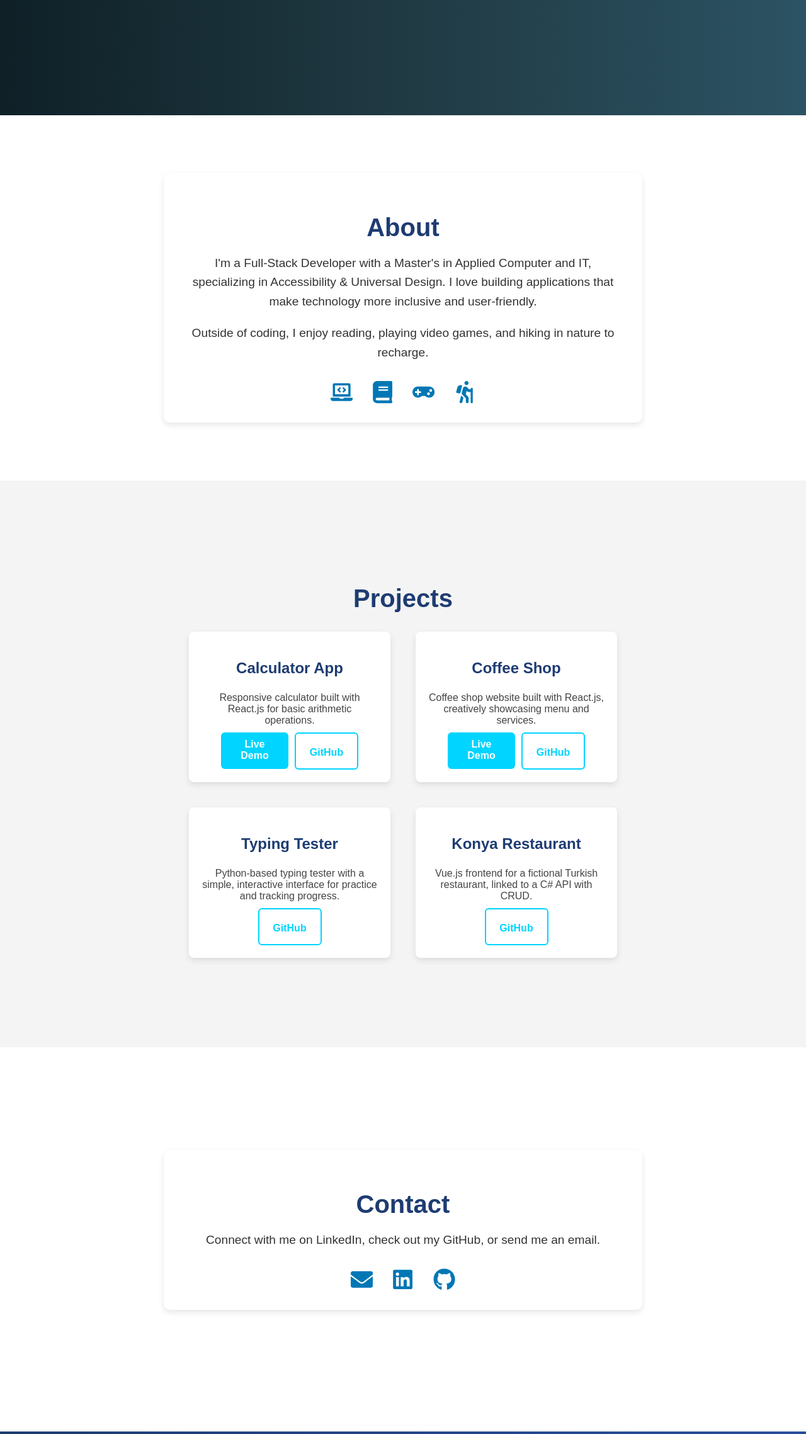
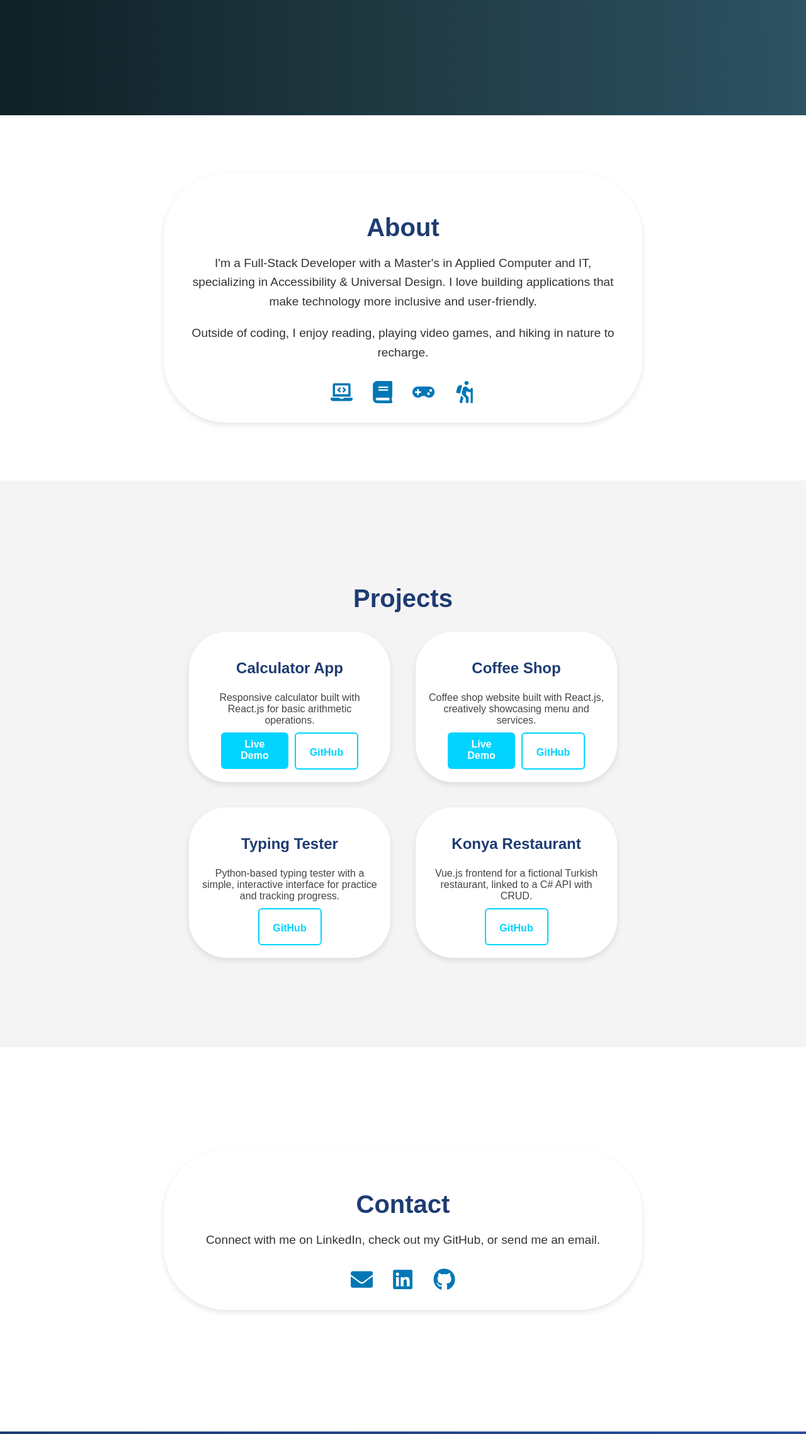
Before and after one commit to hamzas4011/personal-website, a React (Vite) app: page / in a window 1280 px wide. Shown: the part 657-2934 px from the top of the page at 63% size. Built offline with nearby package versions, Linux system fonts and the light colour scheme.

Commit message:
update border-radius

```diff
--- a/src/styles/About.css
+++ b/src/styles/About.css
@@ -10,7 +10,7 @@
 .about-box {
   background: white;
   padding: 30px;
-  border-radius: 10px;
+  border-radius: 100px;
   box-shadow: 0px 4px 10px rgba(0, 0, 0, 0.1);
   text-align: center;
   max-width: 700px;
--- a/src/styles/Contact.css
+++ b/src/styles/Contact.css
@@ -10,7 +10,7 @@
 .contact-box {
   background: white;
   padding: 30px;
-  border-radius: 10px;
+  border-radius: 100px;
   box-shadow: 0px 4px 10px rgba(0, 0, 0, 0.1);
   text-align: center;
   max-width: 700px;
--- a/src/styles/Projects.css
+++ b/src/styles/Projects.css
@@ -30,7 +30,7 @@
   .project-card {
     background: white;
     padding: 20px;
-    border-radius: 8px;
+    border-radius: 60px;
     box-shadow: 0px 4px 10px rgba(0, 0, 0, 0.1);
     width: 280px;
   }
```
